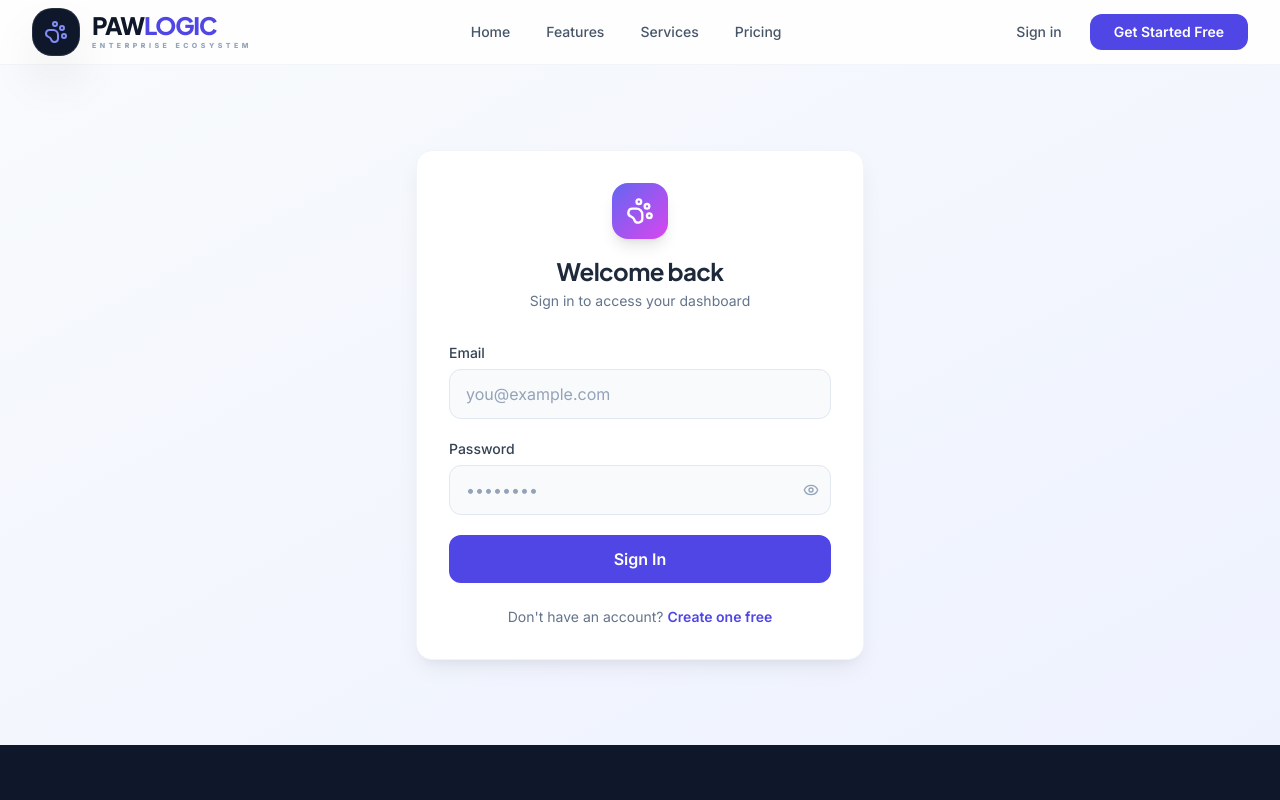
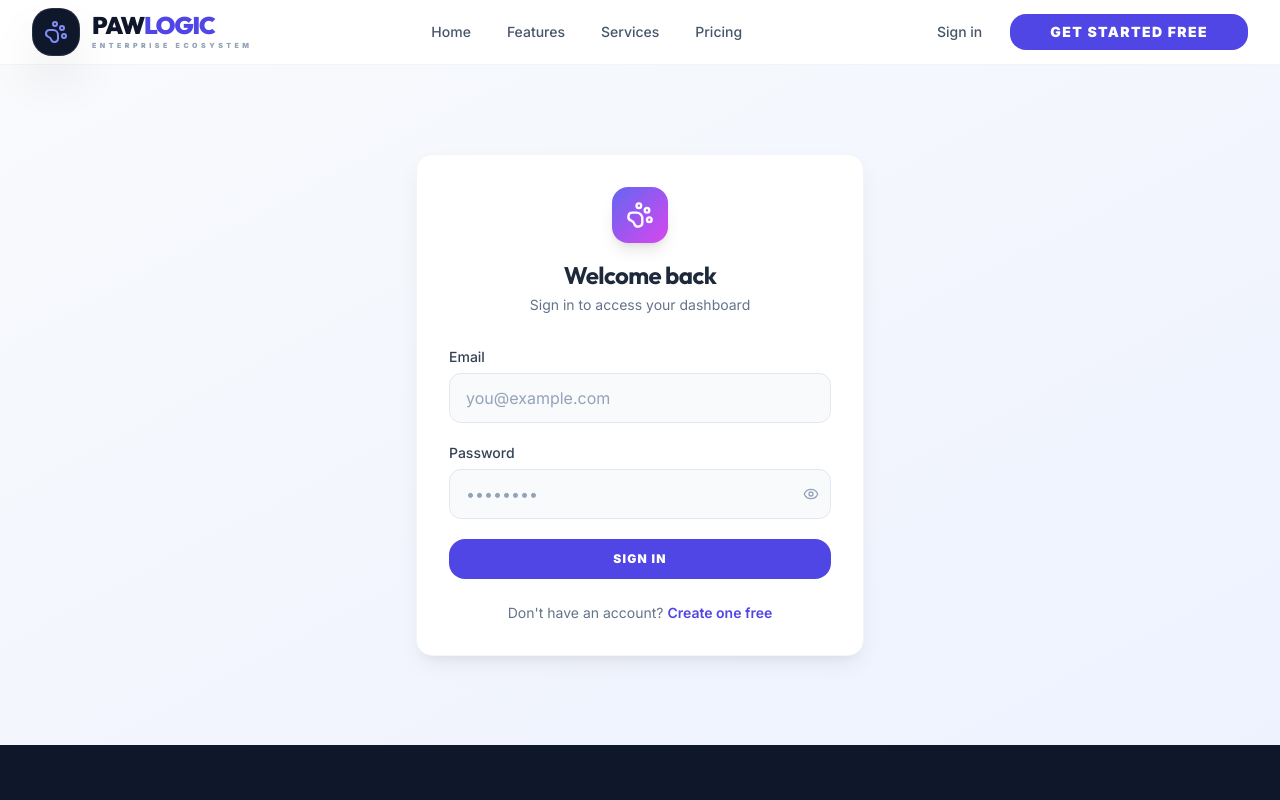
Before and after one commit to Dhavalll18/petcare-system, a React (Vite) app in the folder frontend/: page /login in a window 1280 px wide. Shown: the top 800 px of the page. Built offline with nearby package versions, Linux system fonts and the light colour scheme; no server answers.

Commit message:
UI: Ultimate Professionalism Update. Fixed Sidebar crash, implemented premium brand fonts (Outfit/Inter), and refined global UI styling for an elite enterprise experience.

```diff
--- a/frontend/index.html
+++ b/frontend/index.html
@@ -4,6 +4,9 @@
     <meta charset="UTF-8" />
     <link rel="icon" type="image/svg+xml" href="/favicon.svg" />
     <meta name="viewport" content="width=device-width, initial-scale=1.0" />
+    <link rel="preconnect" href="https://fonts.googleapis.com">
+    <link rel="preconnect" href="https://fonts.gstatic.com" crossorigin>
+    <link href="https://fonts.googleapis.com/css2?family=Outfit:wght@100..900&family=Inter:wght@100..900&display=swap" rel="stylesheet">
     <title>PAWLOGIC | Enterprise Pet Ecosystem</title>
   </head>
   <body>
--- a/frontend/src/components/Sidebar.jsx
+++ b/frontend/src/components/Sidebar.jsx
@@ -1,5 +1,5 @@
 import { NavLink, useNavigate } from 'react-router-dom';
-import { Home, Footprints, CalendarDays, ListChecks, Settings, LogOut, Heart, ChevronLeft, ChevronRight, Sparkles } from 'lucide-react';
+import { Home, Footprints, CalendarDays, ListChecks, Settings, LogOut, Heart, ChevronLeft, ChevronRight, Sparkles, PawPrint } from 'lucide-react';
 import { useState } from 'react';
 import useAuthStore from '../store/authStore';
 
--- a/frontend/src/index.css
+++ b/frontend/src/index.css
@@ -1,31 +1,29 @@
-@import url('https://fonts.googleapis.com/css2?family=Inter:wght@300;400;500;600;700;800&family=Plus+Jakarta+Sans:wght@500;600;700;800&display=swap');
-
 @tailwind base;
 @tailwind components;
 @tailwind utilities;
 
 @layer base {
   body {
-    @apply bg-background text-slate-700 antialiased font-sans;
+    @apply bg-[#fdfdfe] text-slate-800 antialiased font-sans selection:bg-primary-500/10 selection:text-primary-700;
   }
 
   h1, h2, h3, h4, h5, h6 {
-    @apply font-display tracking-tight text-slate-800;
+    @apply font-display tracking-tight text-slate-950 font-black;
   }
 }
 
 @layer components {
   .btn-primary {
-    @apply bg-primary-600 text-white font-semibold py-2.5 px-6 rounded-xl
-           transition-all duration-200 hover:bg-primary-700 hover:shadow-lg
-           hover:-translate-y-0.5 active:translate-y-0 disabled:opacity-60
-           focus:outline-none focus:ring-2 focus:ring-primary-400 focus:ring-offset-2;
+    @apply bg-primary-600 text-white font-black py-4 px-10 rounded-2xl
+           transition-all duration-500 hover:bg-primary-700 hover:shadow-2xl hover:shadow-primary-600/30
+           active:scale-[0.98] disabled:opacity-60
+           focus:outline-none focus:ring-4 focus:ring-primary-500/10 uppercase tracking-widest text-xs;
   }
 
   .btn-secondary {
-    @apply bg-white text-primary-600 font-semibold py-2.5 px-6 rounded-xl border-2 border-primary-200
-           transition-all duration-200 hover:bg-primary-50 hover:border-primary-300
-           focus:outline-none focus:ring-2 focus:ring-primary-400 focus:ring-offset-2;
+    @apply bg-white text-slate-900 font-black py-4 px-10 rounded-2xl border border-slate-200
+           transition-all duration-500 hover:bg-slate-50 hover:border-slate-300
+           focus:outline-none focus:ring-4 focus:ring-slate-500/10 uppercase tracking-widest text-xs;
   }
 
   .btn-danger {
--- a/frontend/tailwind.config.js
+++ b/frontend/tailwind.config.js
@@ -39,7 +39,7 @@ export default {
       },
       fontFamily: {
         sans: ['Inter', 'system-ui', 'sans-serif'],
-        display: ['Plus Jakarta Sans', 'sans-serif'],
+        display: ['Outfit', 'sans-serif'],
       },
       boxShadow: {
         'soft': '0 1px 3px 0 rgb(0 0 0 / 0.04), 0 1px 2px -1px rgb(0 0 0 / 0.04)',
```
